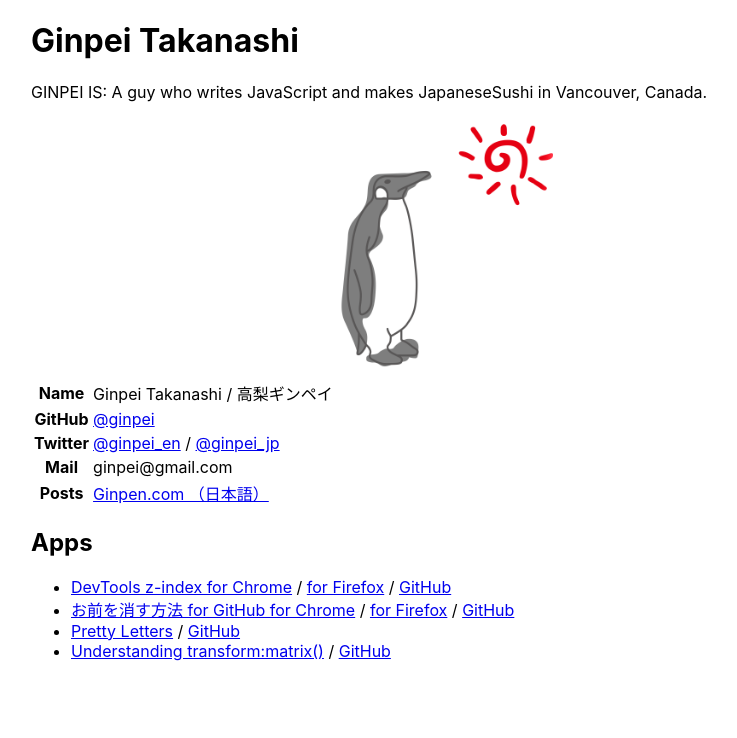
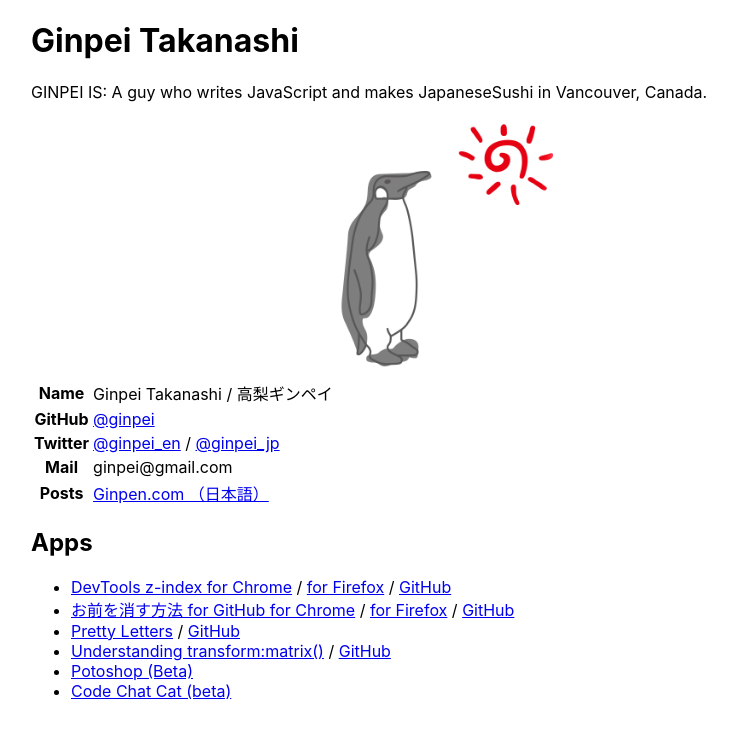
Before and after one commit to ginpei/ginpei.dev, a React (Create React App) app: page / in a window 1280 px wide. Shown: the top 738 px of the page, without its empty margins (209-946 px from the left). Built offline with nearby package versions, Linux system fonts and the light colour scheme.

Commit message:
add apps

```diff
--- a/src/screens/HomePage.tsx
+++ b/src/screens/HomePage.tsx
@@ -87,6 +87,12 @@ const HomePage: React.FC = () => {
             <SlashDelimiter />
             <a href="https://github.com/ginpei/understanding-transform-matrix">GitHub</a>
           </li>
+          <li>
+            <a href="https://potoshop.ginpei.info/">Potoshop (Beta)</a>
+          </li>
+          <li>
+            <a href="https://ccc.ginpei.info/">Code Chat Cat (beta)</a>
+          </li>
         </ul>
       </div>
     </div>
```
